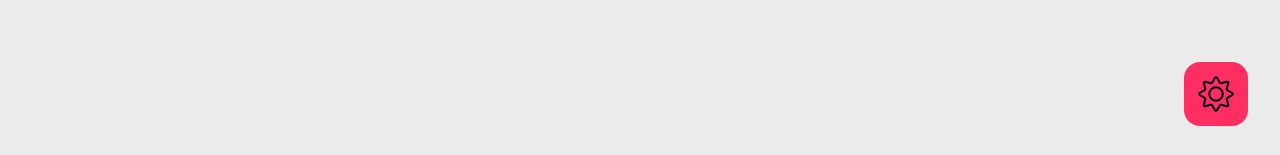
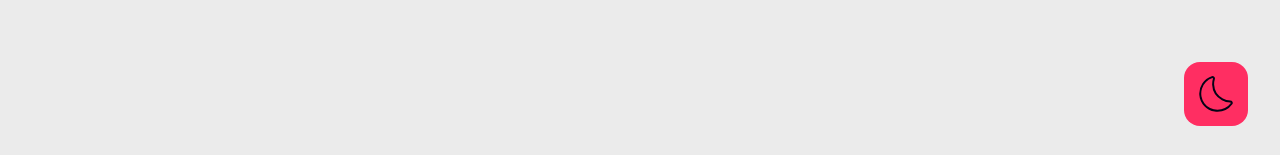
Before and after one commit to jasperdemmers/Portfolio, a React (Vite) app: page / in a window 1280 px wide. Shown: the part 642-797 px from the top of the page. Built offline with nearby package versions, Linux system fonts and the light colour scheme; a web font is replaced by a local one.

Commit message:
Swapped Theme button

```diff
--- a/src/components/ThemeButton.jsx
+++ b/src/components/ThemeButton.jsx
@@ -29,9 +29,9 @@ const ThemeButton = () => {
         <div className="fixed bottom-0 right-0 p-8">
             <button onClick={toggleDark} className="bg-primary-light dark:bg-primary-dark rounded-2xl p-1 md:p-2 flex justify-center items-center">
                 {isDark ?
-                    <CiDark className="w-8 h-8 lg:w-12 lg:h-12 text-text-dark"/>
+                    <CiSun className="w-8 h-8 lg:w-12 lg:h-12 text-text-dark"/>
                     :
-                    <CiSun className="w-8 h-8 lg:w-12 lg:h-12 text-text-light"/>
+                    <CiDark className="w-8 h-8 lg:w-12 lg:h-12 text-text-light"/>
                 }
             </button>
         </div>
```
